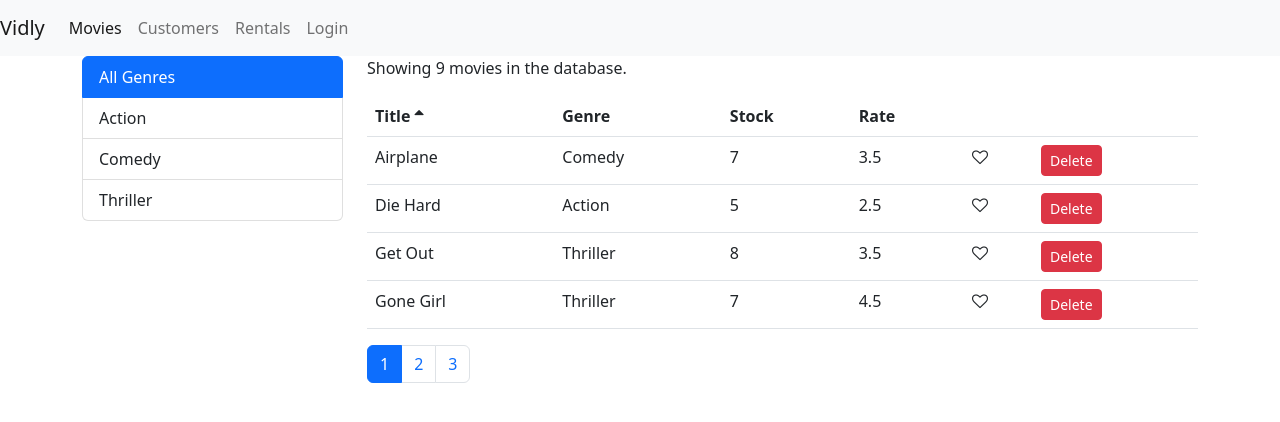
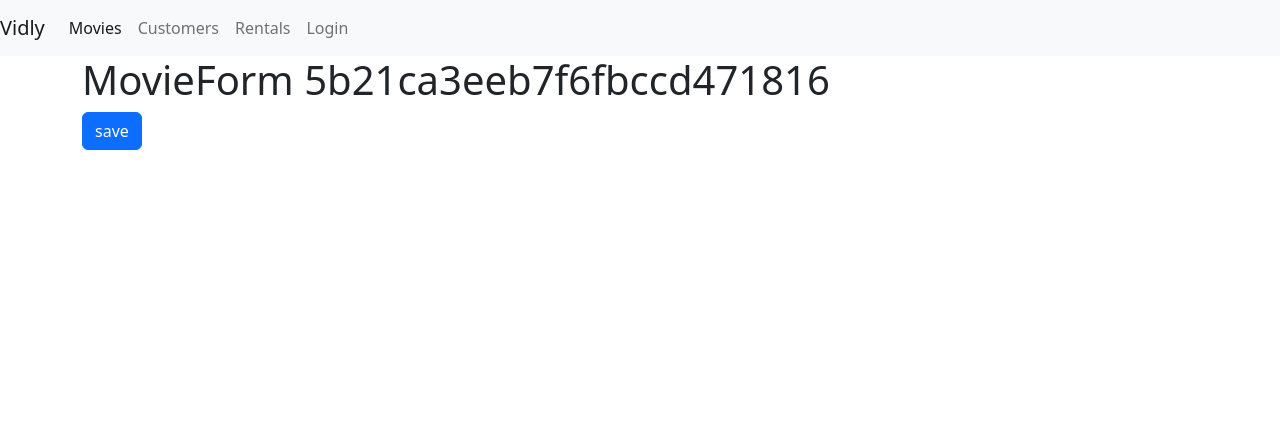
Before and after one commit to manijehshirzadeh/vidly, a React (Create React App) app: page /movies/5b21ca3eeb7f6fbccd471816 in a window 1280 px wide. Shown: the top 422 px of the page. Built offline with nearby package versions, Linux system fonts and the light colour scheme.

Commit message:
Created MovieForm component. Implemented movies/:id route

```diff
--- a/src/App.js
+++ b/src/App.js
@@ -1,6 +1,7 @@
 import React, { Component } from "react";
 import { Route, Redirect, Switch } from "react-router-dom";
 import Movies from "./components/movies";
+import MovieForm from "./components/movieForm";
 import Customers from "./components/customers";
 import Rentals from "./components/rentals";
 import NotFound from "./components/notFound";
@@ -16,7 +17,8 @@
         <main className="container">
           <Switch>
             <Route path="/login" component={LoginForm} />
-            <Route path="/movies" component={Movies}></Route>
+            <Route path="/movies/:id" component={MovieForm} />
+            <Route path="/movies" component={Movies} />
             <Route path="/customers" component={Customers}></Route>
             <Route path="/rentals" component={Rentals}></Route>
             <Route path="/not-found" component={NotFound}></Route>
--- /dev/null
+++ b/src/components/movieForm.jsx
@@ -0,0 +1,15 @@
+const MovieForm = ({ match, history }) => {
+  return (
+    <div>
+      <h1>MovieForm {match.params.id}</h1>
+      <button
+        className="btn btn-primary"
+        onClick={() => history.push("/movies")}
+      >
+        save
+      </button>
+    </div>
+  );
+};
+
+export default MovieForm;
```
